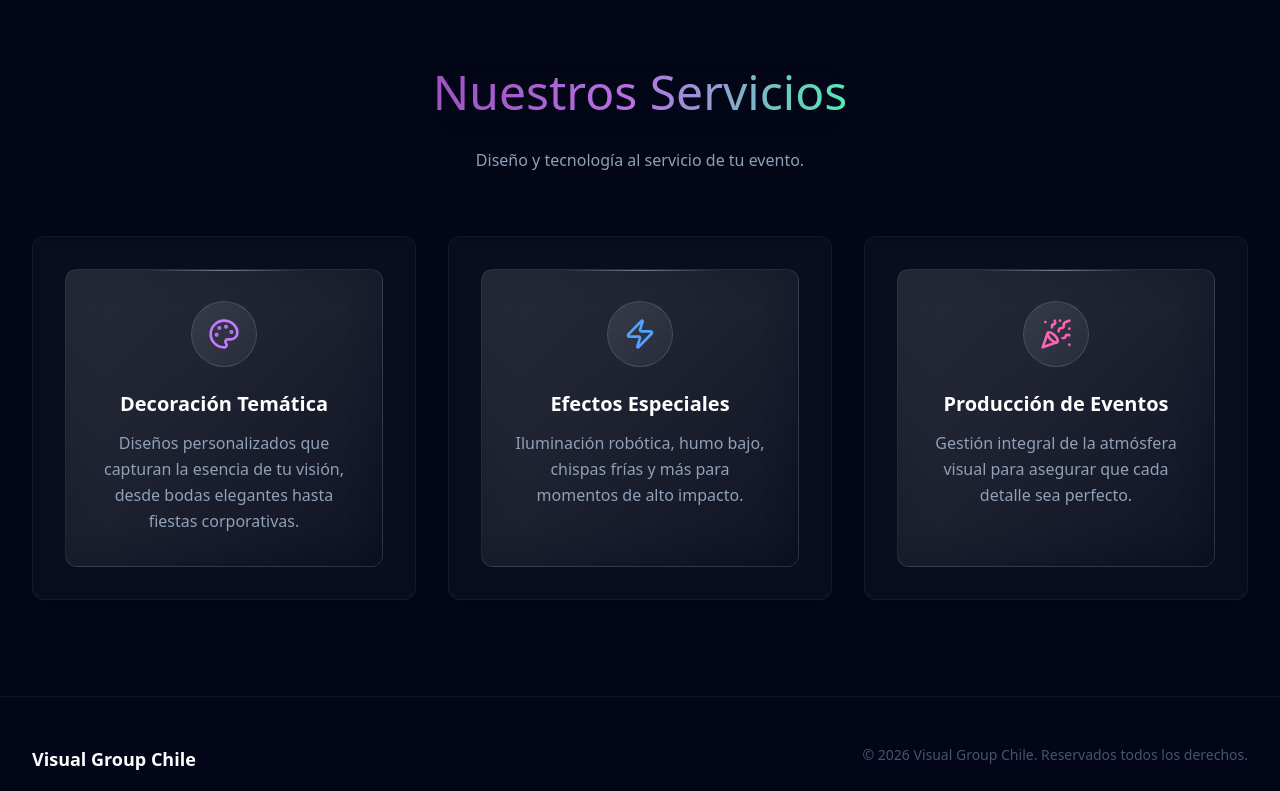
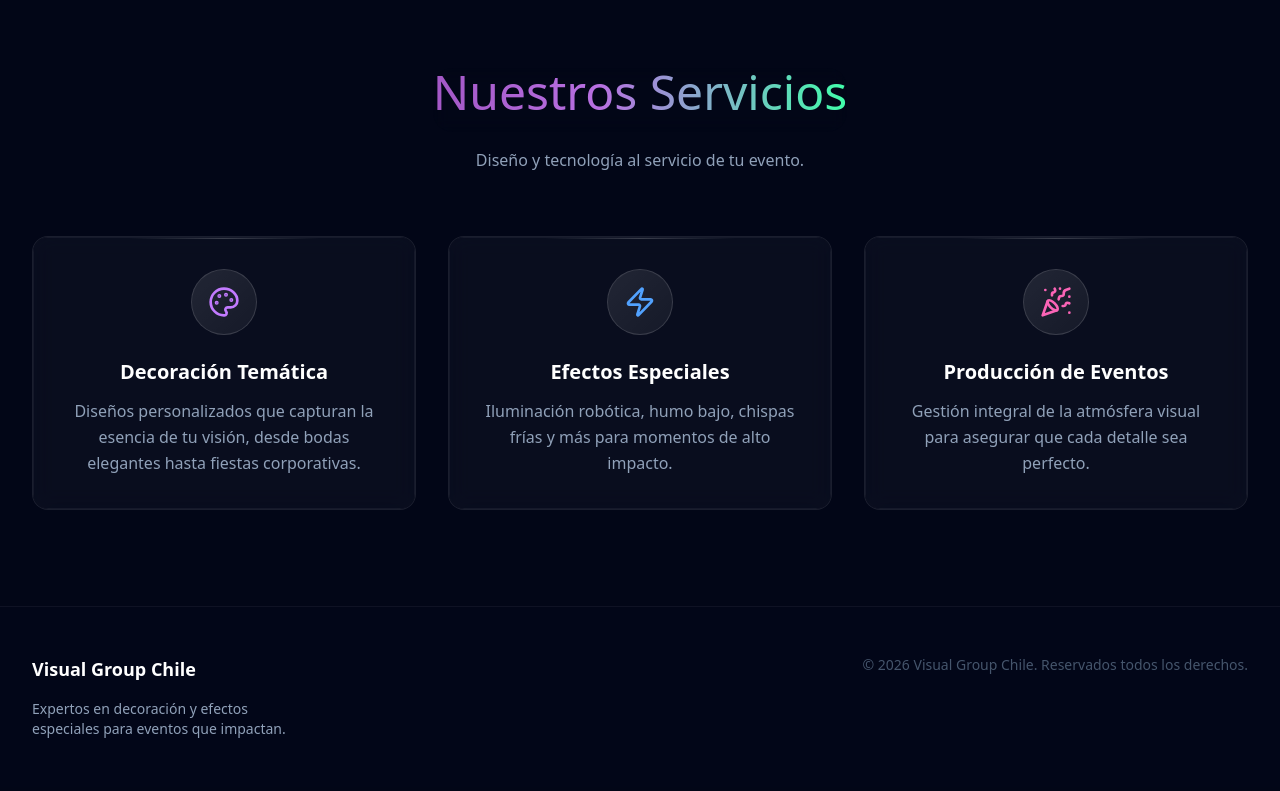
Before and after one commit to IAMEN-ALEX/Proyecto-Visual-Group, a Next.js app: page / in a window 1280 px wide. Shown: the part 1066-1857 px from the top of the page. Built offline with nearby package versions, Linux system fonts and the light colour scheme; a web font is replaced by a local one.

Commit message:
Feat: Implement dynamic touch/mouse spotlight effect on ServiceCards

```diff
--- a/src/components/service-card.tsx
+++ b/src/components/service-card.tsx
@@ -1,7 +1,7 @@
 "use client";
 
+import React, { useRef, useState } from "react";
 import { Card } from "@/components/ui/card";
-import React from "react";
 
 interface ServiceCardProps {
     icon: React.ReactNode;
@@ -10,17 +10,63 @@ interface ServiceCardProps {
 }
 
 export function ServiceCard({ icon, title, description }: ServiceCardProps) {
+    const divRef = useRef<HTMLDivElement>(null);
+    const [position, setPosition] = useState({ x: 0, y: 0 });
+    const [opacity, setOpacity] = useState(0);
+
+    const handleMouseMove = (e: React.MouseEvent<HTMLDivElement>) => {
+        if (!divRef.current) return;
+        const rect = divRef.current.getBoundingClientRect();
+        setPosition({ x: e.clientX - rect.left, y: e.clientY - rect.top });
+        setOpacity(1);
+    };
+
+    const handleTouchMove = (e: React.TouchEvent<HTMLDivElement>) => {
+        if (!divRef.current) return;
+        const touch = e.touches[0];
+        const rect = divRef.current.getBoundingClientRect();
+
+        // Only trigger if inside the card
+        if (
+            touch.clientX >= rect.left &&
+            touch.clientX <= rect.right &&
+            touch.clientY >= rect.top &&
+            touch.clientY <= rect.bottom
+        ) {
+            setPosition({ x: touch.clientX - rect.left, y: touch.clientY - rect.top });
+            setOpacity(1);
+        } else {
+            setOpacity(0);
+        }
+    };
+
+    const handleLeave = () => {
+        setOpacity(0);
+    };
+
     return (
-        <Card className="group relative flex flex-col items-center text-center p-8 overflow-hidden transition-all duration-500 hover:scale-[1.02]">
-            {/* Animated gradient border glow */}
-            <div className="absolute inset-0 rounded-xl bg-gradient-to-r from-purple-500/20 via-blue-500/20 to-purple-500/20 opacity-0 group-hover:opacity-100 transition-opacity duration-500 blur-xl" />
+        <div
+            ref={divRef}
+            onMouseMove={handleMouseMove}
+            onMouseLeave={handleLeave}
+            onTouchMove={handleTouchMove}
+            onTouchEnd={handleLeave}
+            className="group relative flex h-full rounded-2xl border border-white/10 bg-slate-950/50 overflow-hidden"
+        >
+            {/* Spotlight Gradient - Driven by state for both Mouse & Touch */}
+            <div
+                className="pointer-events-none absolute -inset-px opacity-0 transition-opacity duration-300"
+                style={{
+                    opacity,
+                    background: `radial-gradient(600px circle at ${position.x}px ${position.y}px, rgba(147, 51, 234, 0.15), transparent 40%)`
+                }}
+            />
 
-            {/* Glass panel with premium effect */}
-            <div className="relative w-full h-full rounded-xl bg-gradient-to-br from-white/10 via-white/5 to-transparent backdrop-blur-xl border border-white/10 group-hover:border-white/20 transition-all duration-500 p-8 flex flex-col items-center">
+            {/* Existing Card Content with Glass Effect */}
+            <Card className="relative h-full w-full border-0 bg-transparent p-8 flex flex-col items-center text-center">
                 {/* Top light reflection */}
-                <div className="absolute top-0 left-1/4 right-1/4 h-px bg-gradient-to-r from-transparent via-white/40 to-transparent" />
+                <div className="absolute top-0 left-1/4 right-1/4 h-px bg-gradient-to-r from-transparent via-white/40 to-transparent opacity-50" />
 
-                {/* Icon container with glow */}
                 <div className="relative mb-6 rounded-full bg-gradient-to-br from-white/10 to-white/5 p-4 ring-1 ring-white/20 group-hover:ring-white/40 transition-all duration-500">
                     <div className="absolute inset-0 rounded-full bg-gradient-to-br from-purple-500/20 to-blue-500/20 opacity-0 group-hover:opacity-100 blur-md transition-opacity duration-500" />
                     <div className="relative z-10">
@@ -34,10 +80,7 @@ export function ServiceCard({ icon, title, description }: ServiceCardProps) {
                 <p className="text-slate-400 leading-relaxed group-hover:text-slate-300 transition-colors duration-300">
                     {description}
                 </p>
-
-                {/* Bottom light accent */}
-                <div className="absolute bottom-0 left-0 right-0 h-24 bg-gradient-to-t from-purple-500/5 to-transparent opacity-0 group-hover:opacity-100 transition-opacity duration-500" />
-            </div>
-        </Card>
+            </Card>
+        </div>
     );
 }
```
